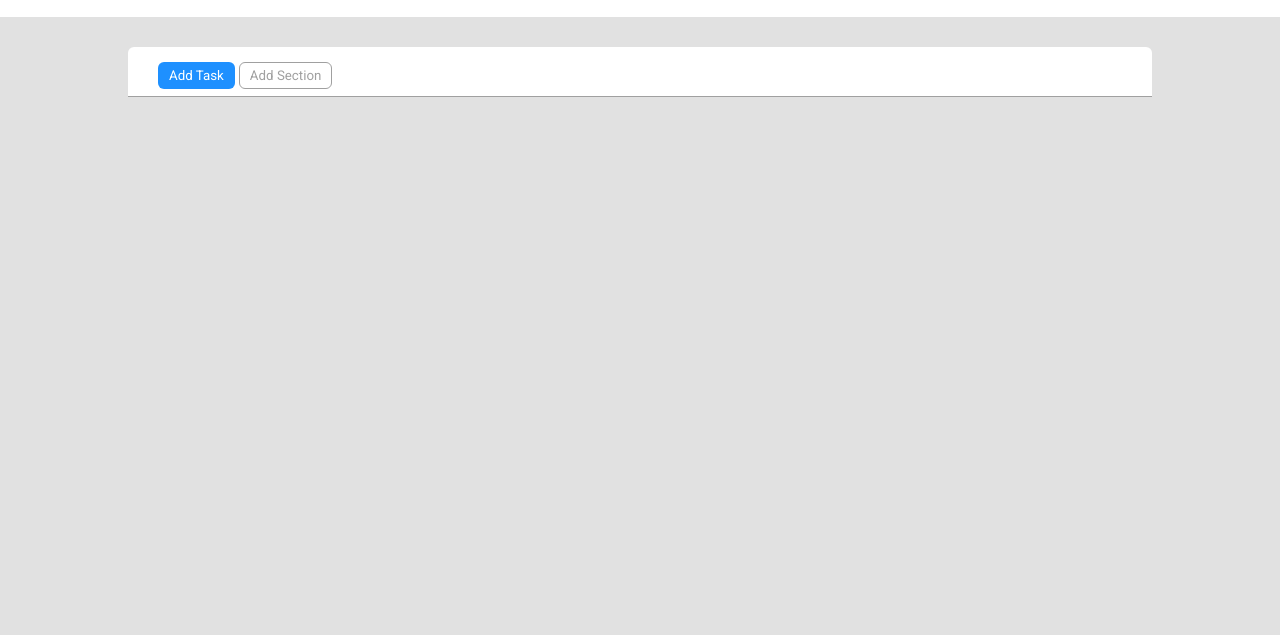
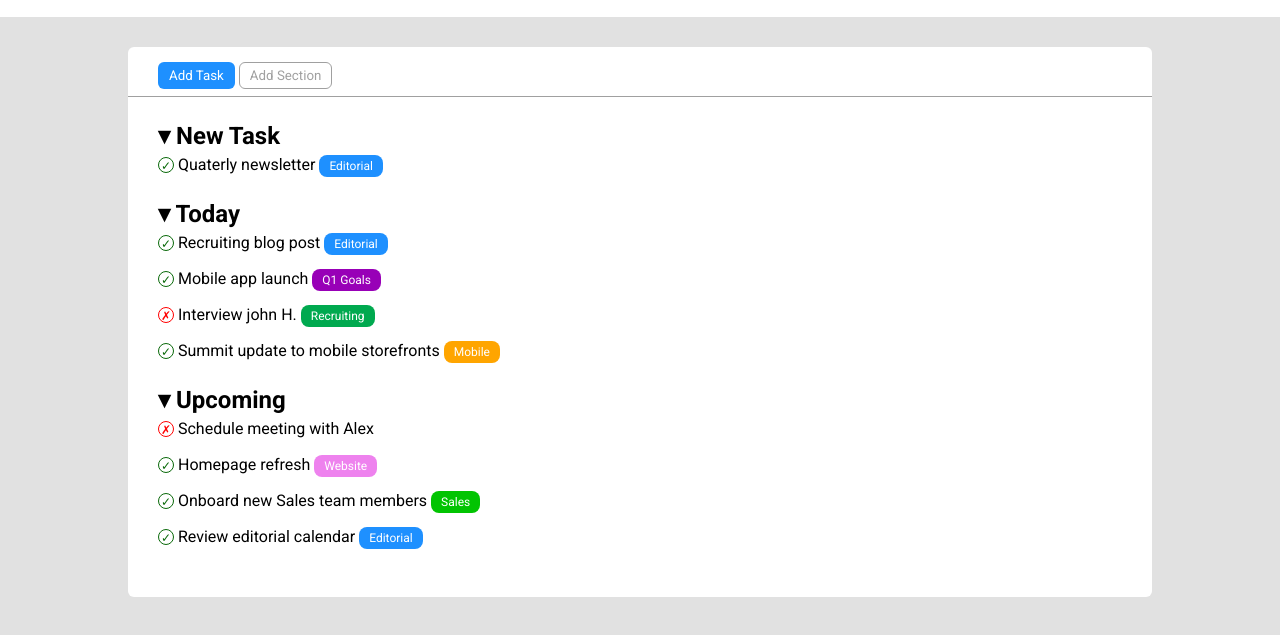
Before and after one commit to edoardolova/html-css-toboolist, a plain HTML site: page index.html in a window 1280 px wide. Shown: the part 53-688 px from the top of the page. Drawn offline with Linux system fonts and the light colour scheme; a web font is replaced by a local one.

Commit message:
task list

```diff
--- a/css/style.css
+++ b/css/style.css
@@ -20,10 +20,39 @@ body{
     background-color: #1e90ff;
 }
 
+.bg-violet{
+    background-color: rgb(152, 0, 183);
+}
+
+.bg-green{
+    background-color: rgb(0, 169, 79);
+}
+
+.bg-orange{
+    background-color: orange;
+}
+
+.bg-light-violet{
+    background-color: violet;
+}
+
+.bg-lime{
+    background-color: rgb(2, 196, 2);
+}
+
+
+
 .text-white{
     color: white;
 }
 
+.text-green{
+    color: rgb(9, 105, 9);
+}
+
+.text-red{
+    color: red;
+}
 
 /* header */
 header{
@@ -47,7 +76,6 @@ h1{
 /* main */
 .container{
     max-width: 80%;
-    height: 500px;
     margin-left: auto;
     margin-right: auto;
 }
@@ -73,3 +101,43 @@ button{
     border: 1px solid rgb(160, 160, 160);
 
 }
+
+/* body container */
+.body-container{
+    border-bottom-left-radius: 6px;
+    border-bottom-right-radius: 6px;
+    padding: 25px 30px;
+}
+
+/* list  */
+ul{
+    list-style-type: none;
+    margin-bottom: 20px;
+}
+
+li{
+    margin-bottom: 6px;
+}
+
+.task{
+    height: 30px;
+    line-height: 30px;
+}
+
+.task-check{
+    border: 1px solid;
+    border-radius: 50%;
+    display: inline-block;
+    height: 16px;
+    width: 16px;
+    line-height: 16px;
+    font-size: 12px;
+    text-align: center;
+}
+
+.label{
+    color: white;
+    font-size: 12px;
+    border-radius: 8px;
+    padding: 4px 10px;
+}
--- a/index.html
+++ b/index.html
@@ -21,6 +21,68 @@
                 <button class="bg-blue text-white">Add Task</button>
                 <button class="add-section-btn bg-white">Add Section</button>
         </div>
+        <div class="body-container bg-white">
+            <ul>
+                <li>
+                    <h2>&blacktriangledown; New Task</h2>
+                    <ul class="task-list">
+                        <li class="task">
+                            <span class="task-check text-green">&check;</span>
+                            <span class="task-text">Quaterly newsletter</span>
+                            <span class="label bg-blue">Editorial</span>
+                        </li>
+                    </ul>
+                </li>
+                <li>
+                    <h2>&blacktriangledown; Today</h2>
+                    <ul class="task-list">
+                        <li class="task">
+                            <span class="task-check text-green">&check;</span>
+                            <span class="task-text">Recruiting blog post</span>
+                            <span class="label bg-blue">Editorial</span>
+                        </li>
+                        <li class="task">
+                            <span class="task-check text-green">&check;</span>
+                            <span class="task-text">Mobile app launch</span>
+                            <span class="label bg-violet">Q1 Goals</span>
+                        </li>
+                        <li class="task">
+                            <span class="task-check text-red">&cross;</span>
+                            <span class="task-text">Interview john H.</span>
+                            <span class="label bg-green">Recruiting</span>
+                        </li>
+                        <li class="task">
+                            <span class="task-check text-green">&check;</span>
+                            <span class="task-text">Summit update to mobile storefronts</span>
+                            <span class="label bg-orange">Mobile</span>
+                        </li>
+                    </ul>
+                </li>
+                <li>
+                    <h2>&blacktriangledown; Upcoming</h2>
+                    <ul class="task-list">
+                        <li class="task">
+                            <span class="task-check text-red">&cross;</span>
+                            <span class="task-text">Schedule meeting with Alex</span>
+                        </li>
+                        <li class="task">
+                            <span class="task-check text-green">&check;</span>
+                            <span class="task-text">Homepage refresh</span>
+                            <span class="label bg-light-violet">Website</span>
+                        </li>
+                        <li class="task">
+                            <span class="task-check text-green">&check;</span>
+                            <span class="task-text">Onboard new Sales team members</span>
+                            <span class="label bg-lime">Sales</span>
+                        </li>
+                        <li class="task">
+                            <span class="task-check text-green">&check;</span>
+                            <span class="task-text">Review editorial calendar</span>
+                            <span class="label bg-blue">Editorial</span>
+                        </li>
+                </li>
+            </ul>
+        </div>
 
 
     </main>
```
